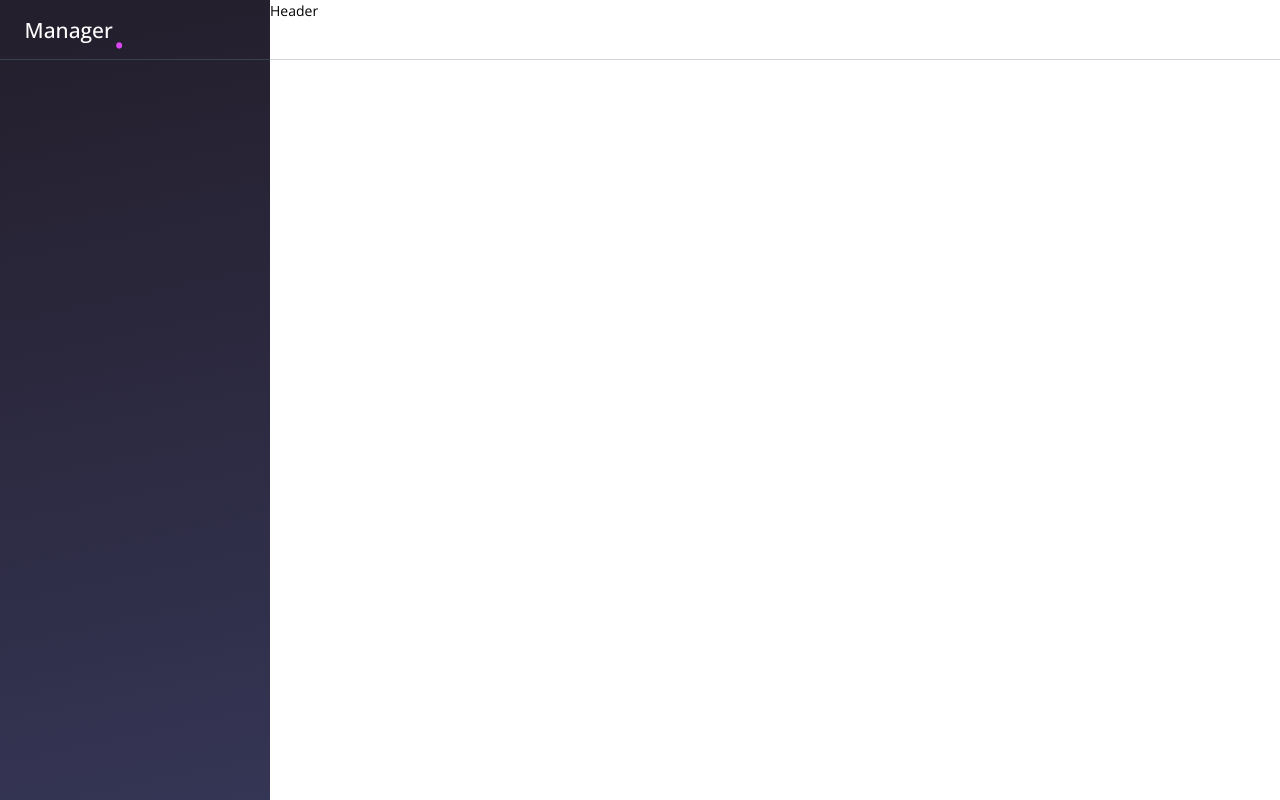
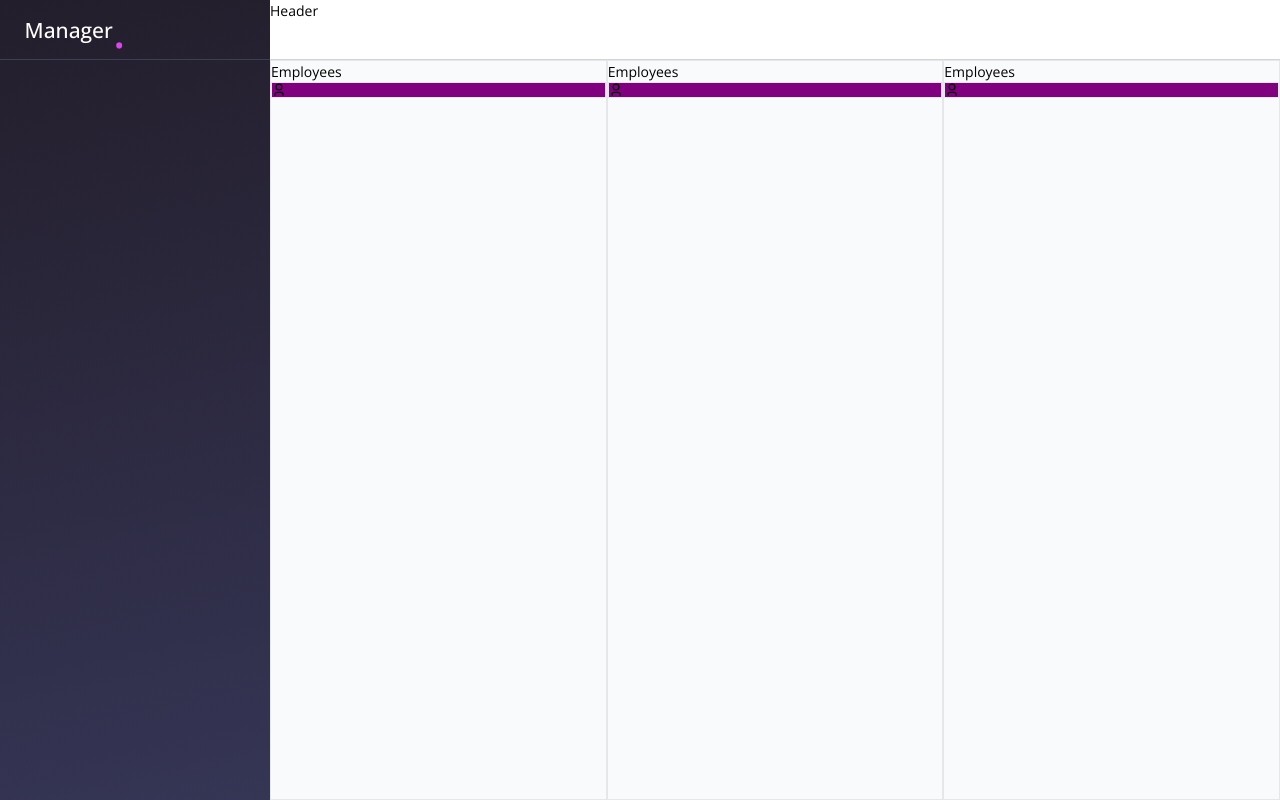
Before and after one commit to andreydolyaa/react-typescript-tailwindcss, a React (Vite) app in the folder ui/: page /dashboard in a window 1280 px wide. Built offline with nearby package versions, Linux system fonts and the light colour scheme; no server answers.

Commit message:
ui dashboard layout init

```diff
--- /dev/null
+++ b/ui/src/components/DashboardCard.tsx
@@ -0,0 +1,22 @@
+import React from "react";
+import { IconType } from "react-icons";
+
+interface DashboardCardProps {
+  title: string;
+  color: string;
+  iconComponent: IconType;
+}
+
+const DashboardCard: React.FC<DashboardCardProps> = ({ title, color, iconComponent }) => {
+  const IconComponent = iconComponent;
+  return (
+    <div className="border">
+      <p>{title}</p>
+      <div className="border" style={{ backgroundColor: color }}>
+        <IconComponent />
+      </div>
+    </div>
+  );
+};
+
+export default DashboardCard;
--- /dev/null
+++ b/ui/src/components/Error.tsx
@@ -0,0 +1,16 @@
+import { FiAlertTriangle } from "react-icons/fi";
+
+interface ErrorProps {
+  error: string;
+}
+
+const Error: React.FC<ErrorProps> = ({ error }) => {
+  return (
+    <div className="h-full flex items-center justify-center flex-col text-gray-400">
+      <FiAlertTriangle className="h-7 w-7 text-orange-500" />
+      <p className="max-w-xs text-center mt-3 text-[12px]">{error}</p>
+    </div>
+  );
+};
+
+export default Error;
--- /dev/null
+++ b/ui/src/components/Loading.tsx
@@ -0,0 +1,13 @@
+import { RiLoader4Line } from "react-icons/ri";
+
+const Loading = () => {
+  return (
+    <div className="h-full flex items-center justify-center">
+      <div className="animate-spin">
+        <RiLoader4Line className="h-7 w-7 text-gray-400" />
+      </div>
+    </div>
+  );
+};
+
+export default Loading;
--- a/ui/src/components/MainView.tsx
+++ b/ui/src/components/MainView.tsx
@@ -2,7 +2,7 @@ import { Outlet } from "react-router-dom";
 
 const MainView = () => {
   return (
-    <div className="main-view">
+    <div className="main-view h-full">
       <Outlet />
     </div>
   );
--- a/ui/src/components/Sidebar/Sidebar.tsx
+++ b/ui/src/components/Sidebar/Sidebar.tsx
@@ -15,17 +15,14 @@ const Sidebar = () => {
       <Logo />
       <div className="sidebar-wrapper">
         <Section text="General" />
-
         <Item linkName={"dashboard"} iconComponent={Pie} />
-        <Item linkName={"users"} iconComponent={User} />
+        <Item linkName={"employees"} iconComponent={User} />
 
         <Section text="Statistics & Data" />
-
         <Item linkName={"sales"} iconComponent={Dollar} />
         <Item linkName={"performance"} iconComponent={Medal} />
 
         <Section text="Options & Settings" />
-
         <Item linkName={"settings"} iconComponent={Settings} />
       </div>
     </div>
--- a/ui/src/features/employees/employeesSlice.ts
+++ b/ui/src/features/employees/employeesSlice.ts
@@ -1,5 +1,6 @@
 import { createSlice, createAsyncThunk } from "@reduxjs/toolkit";
 import api from "../../api";
+import { AxiosError } from "axios";
 
 export interface Employee {}
 
@@ -9,9 +10,19 @@ export interface Employees {
   error: null | string;
 }
 
+export interface ErrorBase<T> {
+  error?: T;
+  message: T;
+}
+
 export const getEmployees = createAsyncThunk("getEmployees", async () => {
-  const response = await api.get("/api/employees");
-  return response.data;
+  try {
+    const response = await api.get("/api/employees");
+    return response.data;
+  } catch (error) {
+    const { message } = error as ErrorBase<Error | AxiosError>;
+    throw message || "Error occurred";
+  }
 });
 
 const initialState: Employees = {
@@ -35,9 +46,9 @@ export const employeesSlice = createSlice({
         state.loading = false;
         state.error = null;
       })
-      .addCase(getEmployees.rejected, (state, { payload }) => {
+      .addCase(getEmployees.rejected, (state, { error }) => {
         state.loading = false;
-        state.error = payload as string;
+        state.error = error.message as string;
       });
   },
 });
--- a/ui/src/index.css
+++ b/ui/src/index.css
@@ -56,6 +56,11 @@ html,
 .root-page .main-view {
   grid-area: main;
 }
+
+.dashboard {
+  display: grid;
+  grid-template-columns: repeat(auto-fill, minmax(280px, 1fr));
+}
 /* END ROOT LAYOUT */
 
 /* ROOT LAYOUT MEDIA */
--- a/ui/src/pages/Dashboard/Dashboard.tsx
+++ b/ui/src/pages/Dashboard/Dashboard.tsx
@@ -1,25 +1,15 @@
-import { Employee, getEmployees } from "../../features/employees/employeesSlice";
-import { useEffect } from "react";
-import { useAppDispatch } from "../../hooks/useAppDispatch";
-import { useAppSelector } from "../../hooks/useAppSelector";
-import { useLoaderData } from "react-router-dom";
+import DashboardCard from "../../components/DashboardCard";
+import { RiUser3Line as User } from "react-icons/ri";
 
 const Dashboard = () => {
-  const dispatch = useAppDispatch();
-  // const employees = useLoaderData()
-  const data: Employee = useAppSelector((state) => state.employees);
-
-  useEffect(() => {
-    // dispatch(getEmployees());
-    // console.log(employees);
-    console.log(data);
-
-  }, []);
-
-  // useEffect(() => {
-  // }, [data]);
-
-  return <div className="bg-gray-100"></div>;
+  return (
+    <div className="dashboard h-full bg-gray-50">
+      <DashboardCard title="Employees" iconComponent={User} color="purple" />
+      <DashboardCard title="Employees" iconComponent={User} color="purple" />
+      <DashboardCard title="Employees" iconComponent={User} color="purple" />
+      {/* TODO: handle grid layout ! */}
+    </div>
+  );
 };
 
 export default Dashboard;
--- /dev/null
+++ b/ui/src/pages/Employees/Employees.tsx
@@ -0,0 +1,23 @@
+import { getEmployees } from "../../features/employees/employeesSlice";
+import { useEffect } from "react";
+import { useAppDispatch } from "../../hooks/useAppDispatch";
+import { useAppSelector } from "../../hooks/useAppSelector";
+import Loading from "../../components/Loading";
+import Error from "../../components/Error";
+
+const Dashboard = () => {
+  const dispatch = useAppDispatch();
+  const { loading, error, employees } = useAppSelector((state) => state.employees);
+  useEffect(() => {
+    dispatch(getEmployees());
+  }, []);
+
+  return (
+    <div className="h-full bg-gray-50 text-black">
+      {loading && <Loading />}
+      {error && <Error error={error} />}
+    </div>
+  );
+};
+
+export default Dashboard;
--- a/ui/src/routes/Root.tsx
+++ b/ui/src/routes/Root.tsx
@@ -1,16 +1,21 @@
 import Sidebar from "../components/Sidebar/Sidebar";
 import Header from "../components/Header/Header";
 import MainView from "../components/MainView";
-import { useNavigate } from "react-router-dom";
+import { useLocation } from "react-router-dom";
+import { Outlet, useNavigate } from "react-router-dom";
 import { useEffect } from "react";
 
 const Root = () => {
   const navigate = useNavigate();
+  const location = useLocation();
+
   useEffect(() => {
-    navigate("/dashboard");
+    if (location.pathname === "/") {
+      navigate("dashboard");
+    }
   }, [navigate]);
   return (
-    <div className="root-page">
+    <div className="root-page h-full">
       <Header />
       <Sidebar />
       <MainView /> {/* <--- outlet */}
--- a/ui/src/routes/Router.tsx
+++ b/ui/src/routes/Router.tsx
@@ -1,36 +1,20 @@
-import { RouterProvider, createBrowserRouter } from "react-router-dom";
+import { BrowserRouter as Router, Routes, Route } from "react-router-dom";
 import ErrorPage from "../pages/ErrorPage";
 import NotFound from "../pages/NotFound";
 import Dashboard from "../pages/Dashboard/Dashboard";
 import Root from "./Root";
-import Users from "../pages/Users";
-import { getEmployees } from "../features/employees/employeesSlice";
-import { useAppDispatch } from "../hooks/useAppDispatch";
+import Employees from "../pages/Employees/Employees";
 
 export const MainRouter = () => {
-  const dispatch = useAppDispatch();
-  const loadEmployees = () => dispatch(getEmployees());
-  const router = createBrowserRouter([
-    {
-      path: "/",
-      element: <Root />,
-      errorElement: <ErrorPage />,
-      children: [
-        {
-          path: "dashboard",
-          loader: loadEmployees,
-          element: <Dashboard />,
-        },
-        {
-          path: "users",
-          element: <Users />,
-        },
-      ],
-    },
-    {
-      path: "*",
-      element: <NotFound />,
-    },
-  ]);
-  return <RouterProvider router={router} />;
+  return (
+    <Router>
+      <Routes>
+        <Route path="/" element={<Root />} errorElement={<ErrorPage />}>
+          <Route path="dashboard" element={<Dashboard />} />
+          <Route path="employees" element={<Employees />} />
+          <Route path="*" element={<NotFound />} />
+        </Route>
+      </Routes>
+    </Router>
+  );
 };
```
Also changed, not shown: 1 other file (tests, documents, lock files or other folders).
